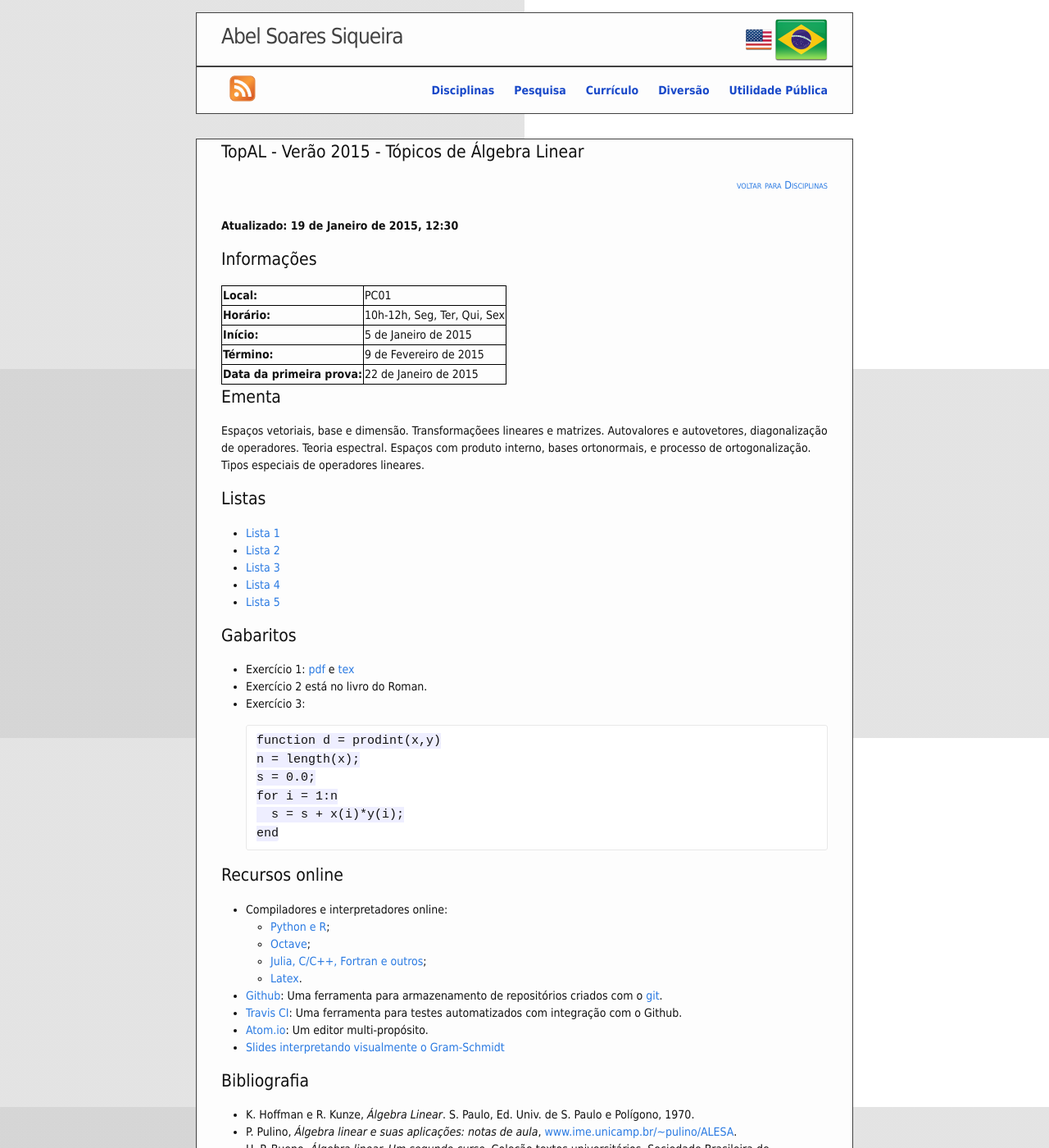
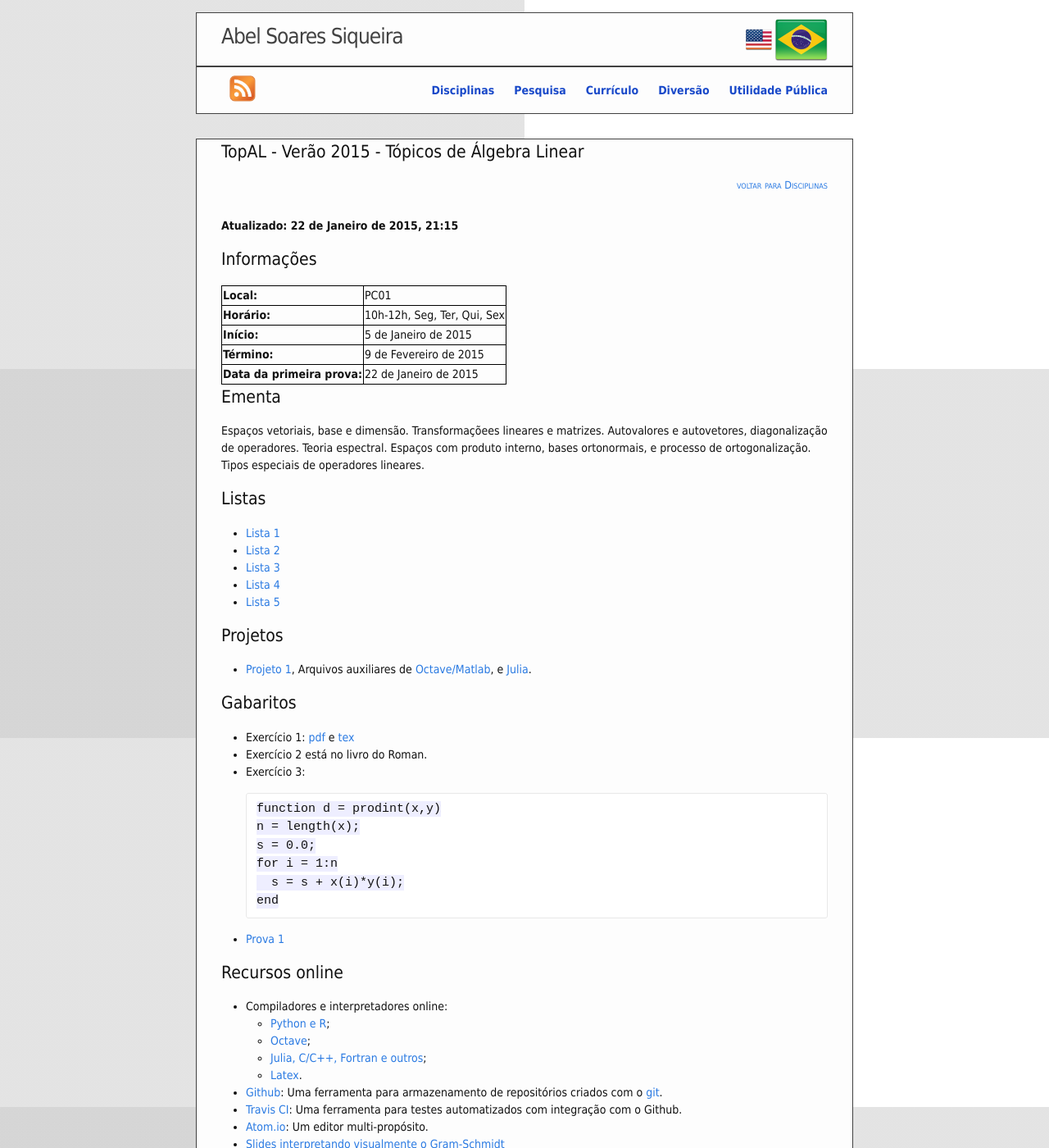
Before and after one commit to abelsiqueira/abelsiqueira.github.io-old, a Jekyll site: the page built from _posts/br/2014-11-30-topal-verao-2015-topicos-de-algebra-linear.markdown, in a window 1280 px wide and 1400 px high. Shown: the whole window at 82% size. Built offline with Jekyll 4.4.1, drawn with Linux system fonts in a browser that asks for light colours.

Commit message:
Atualiza site com gabarito da prova 1 e projeto 1

```diff
--- a/_posts/br/2014-11-30-topal-verao-2015-topicos-de-algebra-linear.markdown
+++ b/_posts/br/2014-11-30-topal-verao-2015-topicos-de-algebra-linear.markdown
@@ -5,7 +5,7 @@ date:       2014-11-30
 categories: disciplines
 name:       topal-summer2014
 ---
-**Atualizado: 19 de Janeiro de 2015, 12:30**
+**Atualizado: 22 de Janeiro de 2015, 21:15**
 
 # Informações
 
@@ -33,6 +33,12 @@ Tipos especiais de operadores lineares.
   - [Lista 4](/disciplinas/topal2015/lista4.pdf)
   - [Lista 5](/disciplinas/topal2015/lista5.pdf)
 
+# Projetos
+
+  - [Projeto 1](/disciplinas/topal2015/projeto1.pdf), Arquivos auxiliares de
+    [Octave/Matlab](/disciplinas/topal2015/octave-auxiliar.tar.gz), e
+    [Julia](/disciplinas/topal2015/julia-auxiliar.tar.gz).
+
 # Gabaritos
 
   - Exercício 1: [pdf](/disciplinas/topal2015/ex2015-01-06.pdf) e
@@ -46,6 +52,7 @@ Tipos especiais de operadores lineares.
         for i = 1:n
           s = s + x(i)*y(i);
         end
+  - [Prova 1](/disciplinas/topal2015/prova1.pdf)
 
 # Recursos online
 
```
Also changed, not shown: 4 other files.
